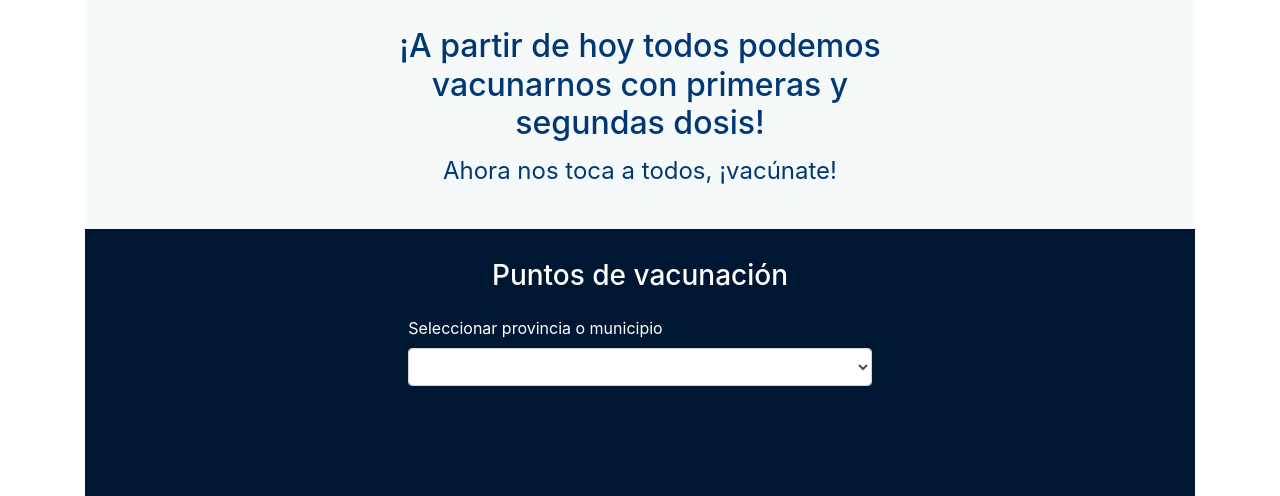
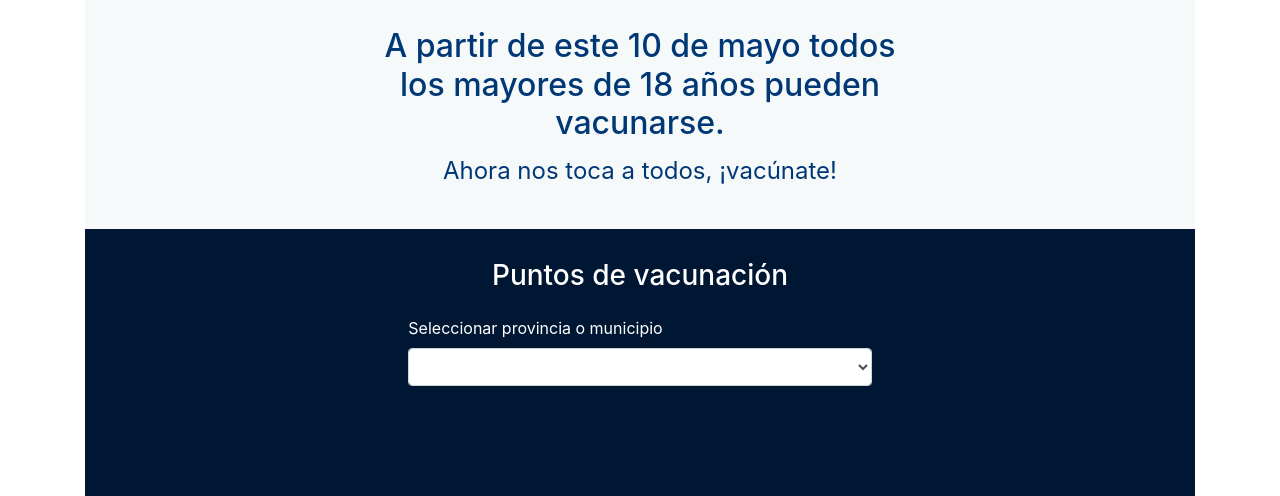
Before and after one commit to ogticrd/opticrd.github.io, a plain HTML site: page index.html in a window 1280 px wide. Shown: the part 306-802 px from the top of the page. Drawn offline with nearby package versions, Linux system fonts and the light colour scheme.

Commit message:
Revert commit "header title content"
These changes will be uploaded later.
This reverts commit 4c24b46f4405c6234589341e04a6a5c6c66be7bc.

```diff
--- a/index.html
+++ b/index.html
@@ -22,7 +22,7 @@
             <img class="img-fluid" src="logo-vacunateRD.png" />
           </div>
           <h4 class="h4 header-title">
-            ¡A partir de hoy todos podemos vacunarnos con primeras y segundas dosis!
+            A partir de este 10 de mayo todos los mayores de 18 años pueden vacunarse.
           </h4>
           <p>Ahora nos toca a todos, ¡vacúnate!</p>
         </div>
```
